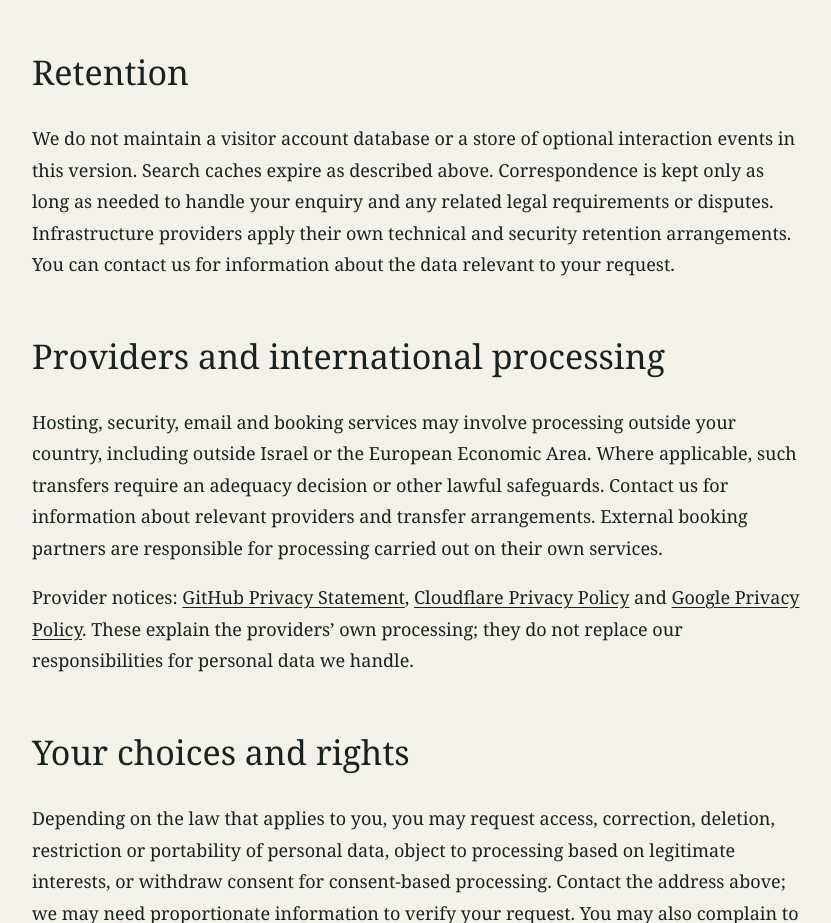
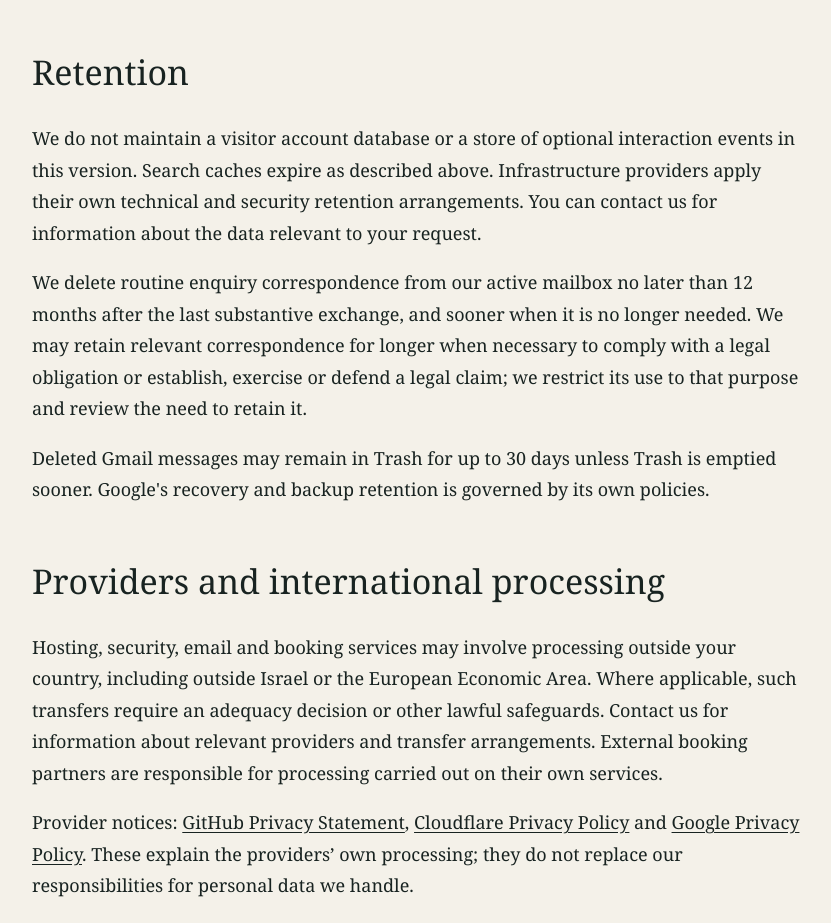
Before and after one commit to onelionstudio-alt/greecebydan, a plain HTML site: page privacy/index.html in a window 1280 px wide. Shown: the part 2576-3499 px from the top of the page, without its empty margins (222-1053 px from the left). Drawn offline with Linux system fonts and the light colour scheme.

Commit message:
Apply owner-approved enquiry retention policy to privacy notice

```diff
--- a/privacy/index.html
+++ b/privacy/index.html
@@ -15,7 +15,9 @@
 <h2>Purposes and legal grounds</h2>
 <p>Where applicable data protection law requires a legal basis, necessary website delivery, security and responding to enquiries rely on our legitimate interests in providing and protecting the service, subject to your rights and the required balancing of interests. Processing required by law relies on the relevant legal obligation. Optional processing that requires consent will rely on your prior consent. We do not use the concierge to make decisions with legal or similarly significant effects about you.</p>
 <h2>Retention</h2>
-<p>We do not maintain a visitor account database or a store of optional interaction events in this version. Search caches expire as described above. Correspondence is kept only as long as needed to handle your enquiry and any related legal requirements or disputes. Infrastructure providers apply their own technical and security retention arrangements. You can contact us for information about the data relevant to your request.</p>
+<p>We do not maintain a visitor account database or a store of optional interaction events in this version. Search caches expire as described above. Infrastructure providers apply their own technical and security retention arrangements. You can contact us for information about the data relevant to your request.</p>
+<p>We delete routine enquiry correspondence from our active mailbox no later than 12 months after the last substantive exchange, and sooner when it is no longer needed. We may retain relevant correspondence for longer when necessary to comply with a legal obligation or establish, exercise or defend a legal claim; we restrict its use to that purpose and review the need to retain it.</p>
+<p>Deleted Gmail messages may remain in Trash for up to 30 days unless Trash is emptied sooner. Google's recovery and backup retention is governed by its own policies.</p>
 <h2>Providers and international processing</h2>
 <p>Hosting, security, email and booking services may involve processing outside your country, including outside Israel or the European Economic Area. Where applicable, such transfers require an adequacy decision or other lawful safeguards. Contact us for information about relevant providers and transfer arrangements. External booking partners are responsible for processing carried out on their own services.</p>
 <p>Provider notices: <a href="https://docs.github.com/en/site-policy/privacy-policies/github-general-privacy-statement">GitHub Privacy Statement</a>, <a href="https://www.cloudflare.com/privacypolicy/">Cloudflare Privacy Policy</a> and <a href="https://policies.google.com/privacy">Google Privacy Policy</a>. These explain the providers’ own processing; they do not replace our responsibilities for personal data we handle.</p>
```
Also changed, not shown: 1 other file.
